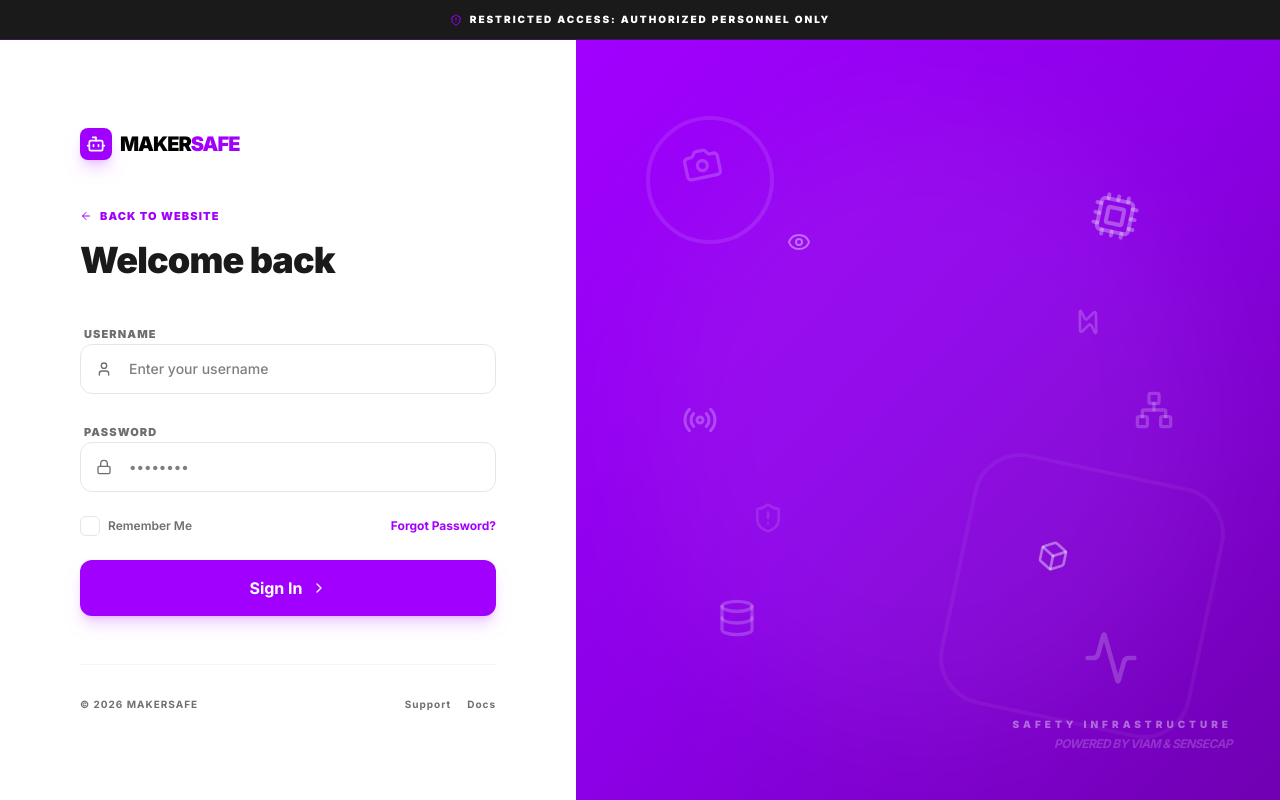
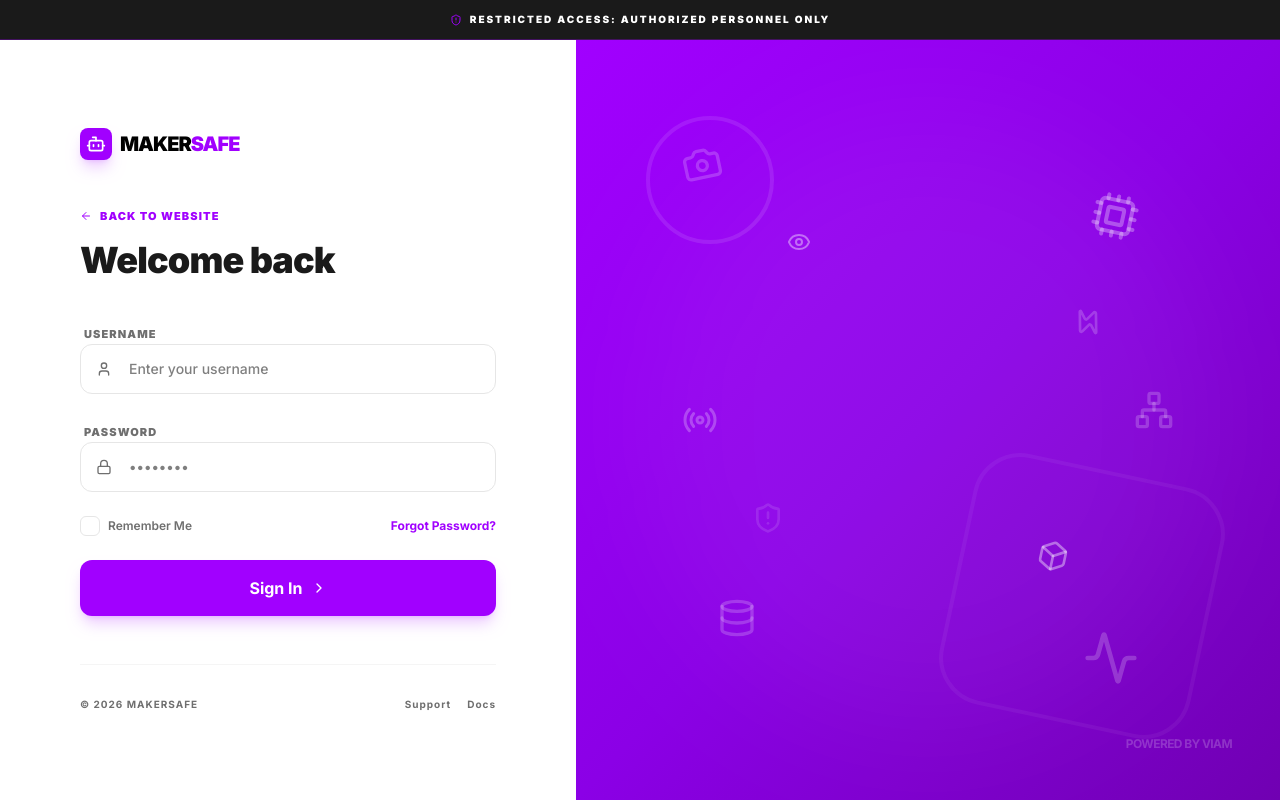
Before and after one commit to justinsiek/Maker-Safe, a React (Vite) app in the folder client/: page /login in a window 1280 px wide. Built offline with nearby package versions, Linux system fonts and the light colour scheme.

Commit message:
powered by viam

```diff
--- a/client/src/page/Login.jsx
+++ b/client/src/page/Login.jsx
@@ -228,8 +228,7 @@ export default function Login() {
 
           {/* Optional: Subtle branding in the corner of the gradient area */}
           <div className="absolute bottom-12 right-12 text-right">
-             <p className="text-white/40 text-[10px] font-black uppercase tracking-[0.4em] mb-1">Safety Infrastructure</p>
-             <p className="text-white/20 text-xs font-bold italic uppercase tracking-tighter">Powered by Viam & SenseCAP</p>
+             <p className="text-white/20 text-xs font-bold uppercase tracking-tighter">Powered by Viam</p>
           </div>
         </div>
       </div>
```
